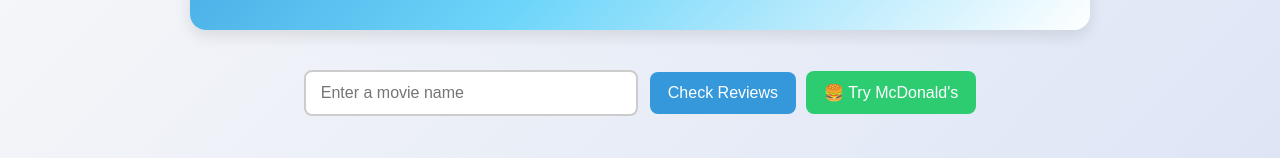
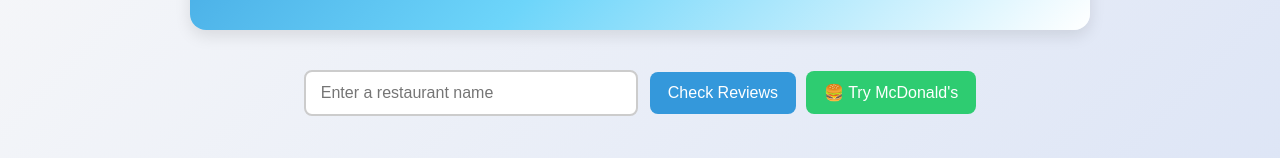
Before and after one commit to KhooLynn/review-detector-app, a React (Create React App) app: page / in a window 1280 px wide. Shown: the part 287-445 px from the top of the page. Built offline with nearby package versions, Linux system fonts and the light colour scheme.

Commit message:
Changing textfield

```diff
--- a/src/App.js
+++ b/src/App.js
@@ -56,7 +56,7 @@ function App() {
       <div className="search-box">
         <input
           type="text"
-          placeholder="Enter a movie name"
+          placeholder="Enter a restaurant name"
           value={restaurant}
           onChange={(e) => setRestaurant(e.target.value)}
         />
```
